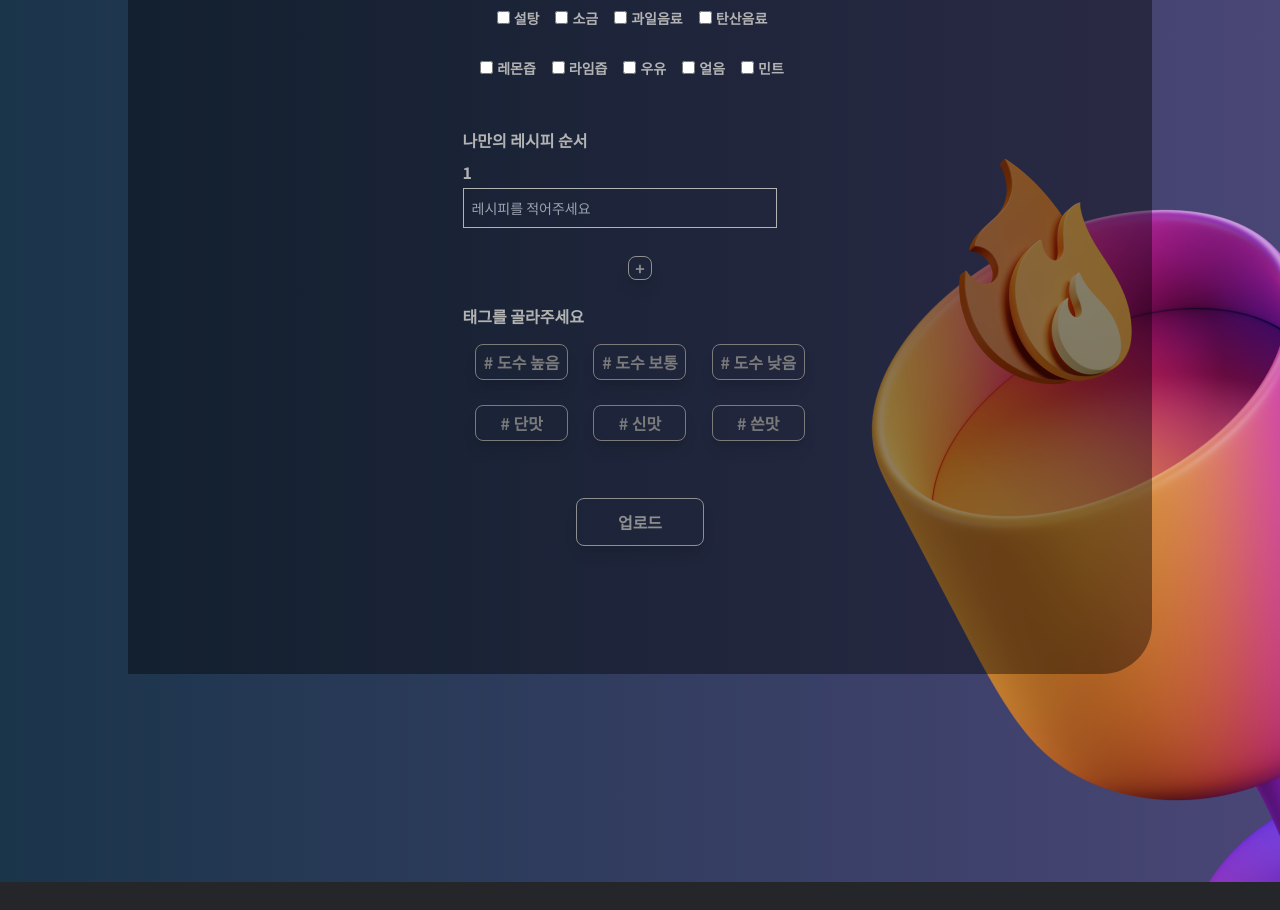
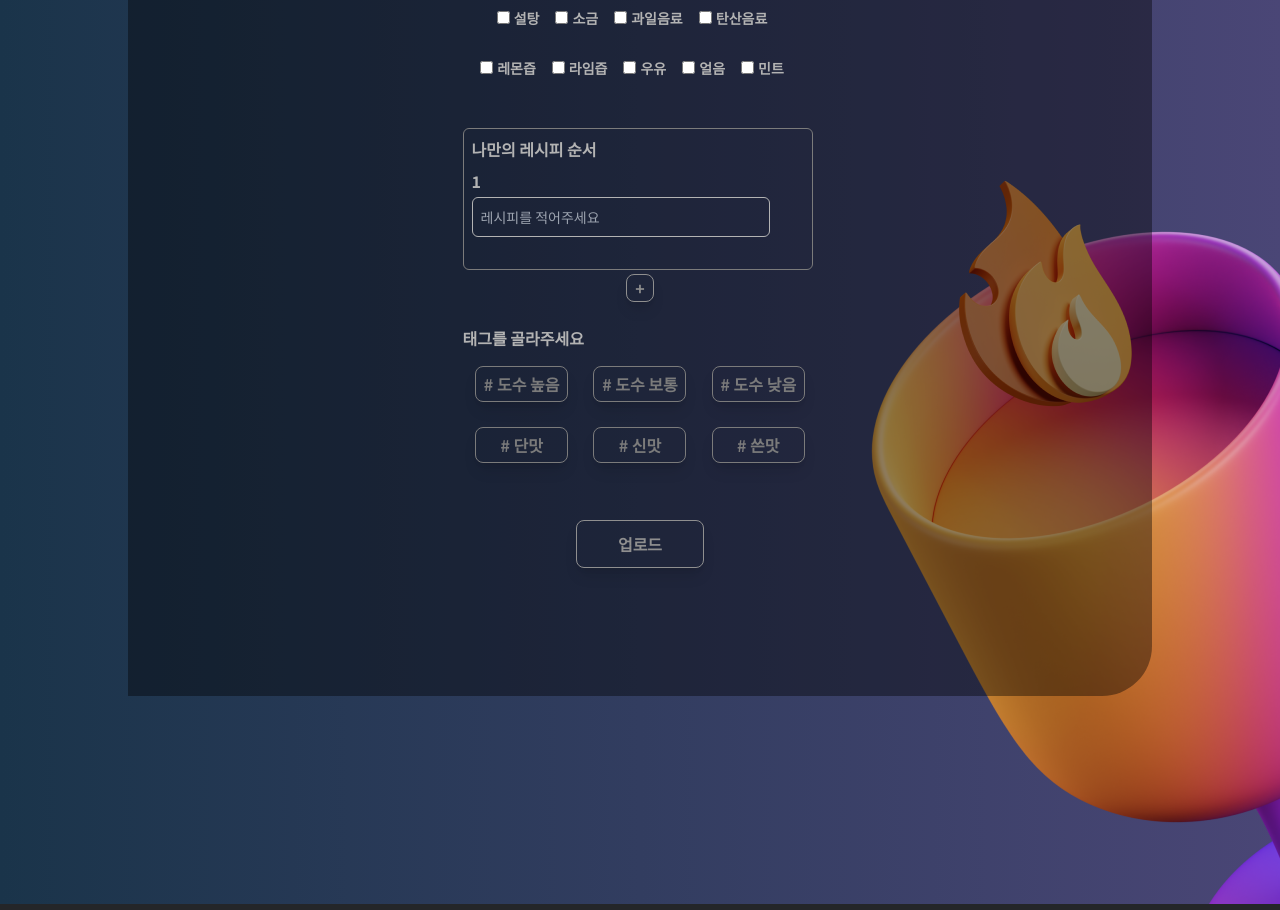
Before and after one commit to codestates-seb/seb44_main_002, a React (Create React App) app in the folder client/: page /cocktail in a window 1280 px wide. Shown: the part 980-1890 px from the top of the page. Built offline with nearby package versions, Linux system fonts and the light colour scheme; no server answers.

Commit message:
chore : 칵테일 유저 레시피 보더 라인 생성

```diff
--- a/client/src/components/Input/CocktailRecipeInput.js
+++ b/client/src/components/Input/CocktailRecipeInput.js
@@ -61,7 +61,7 @@ export default function CocktailRecipeInput({
 
   return (
     <>
-      <div className="flex flex-col w-[350px] max-[520px]:w-[320px]">
+      <div className="flex flex-col border border-gray-300 border-solid rounded-md p-2 w-[350px] max-[520px]:w-[320px]">
         <p
           className={`flex flex-col font-bold mb-2 ${
             isValid.recipe ? 'text-gray-200' : 'text-error'
@@ -104,7 +104,7 @@ export default function CocktailRecipeInput({
       <div className="flex w-full justify-center mb-6">
         {form.recipe.length < 99 && (
           <HoverButton
-            size="w-6 h-6 mt-1"
+            size="w-7 h-7 mt-1"
             onClick={addInput}
             disabled={!isValid.recipe}
           >
@@ -130,4 +130,5 @@ const Input = tw.input`
   font-normal
   text-sm
   bg-transparent
+  rounded-md
 `;
```
